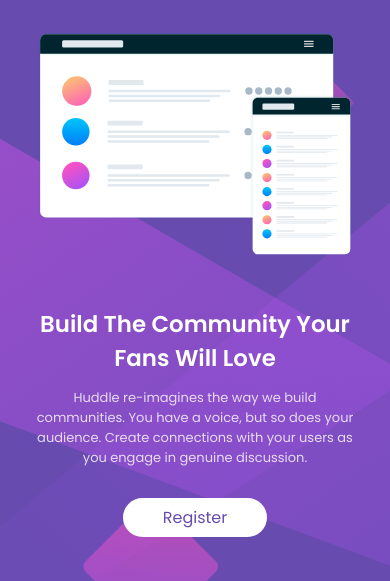
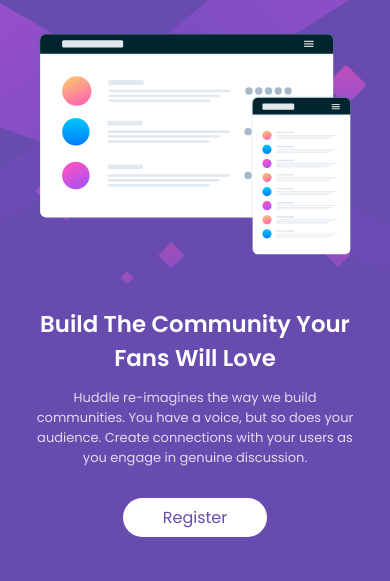
Before and after one commit to coderSuresh/huddle-landing-page, a plain HTML site: page index.html in a window 390 px wide. Shown: the part 103-684 px from the top of the page. Drawn offline with Linux system fonts and the light colour scheme.

Commit message:
Add files via upload

```diff
--- a/style.css
+++ b/style.css
@@ -117,6 +117,7 @@ i:hover, .i:hover {
 @media (max-width: 768px) {
     body {
         background-image: url('images/bg-mobile.svg');
+        background-size: cover;
         background-position: 0 0;
     }
     .body {
@@ -157,3 +158,10 @@ i:hover, .i:hover {
     }
 
 }
+
+@media (max-width: 648px) {
+    body {
+        background-size: contain;
+        background-position: 0 0;
+    }
+}
```
